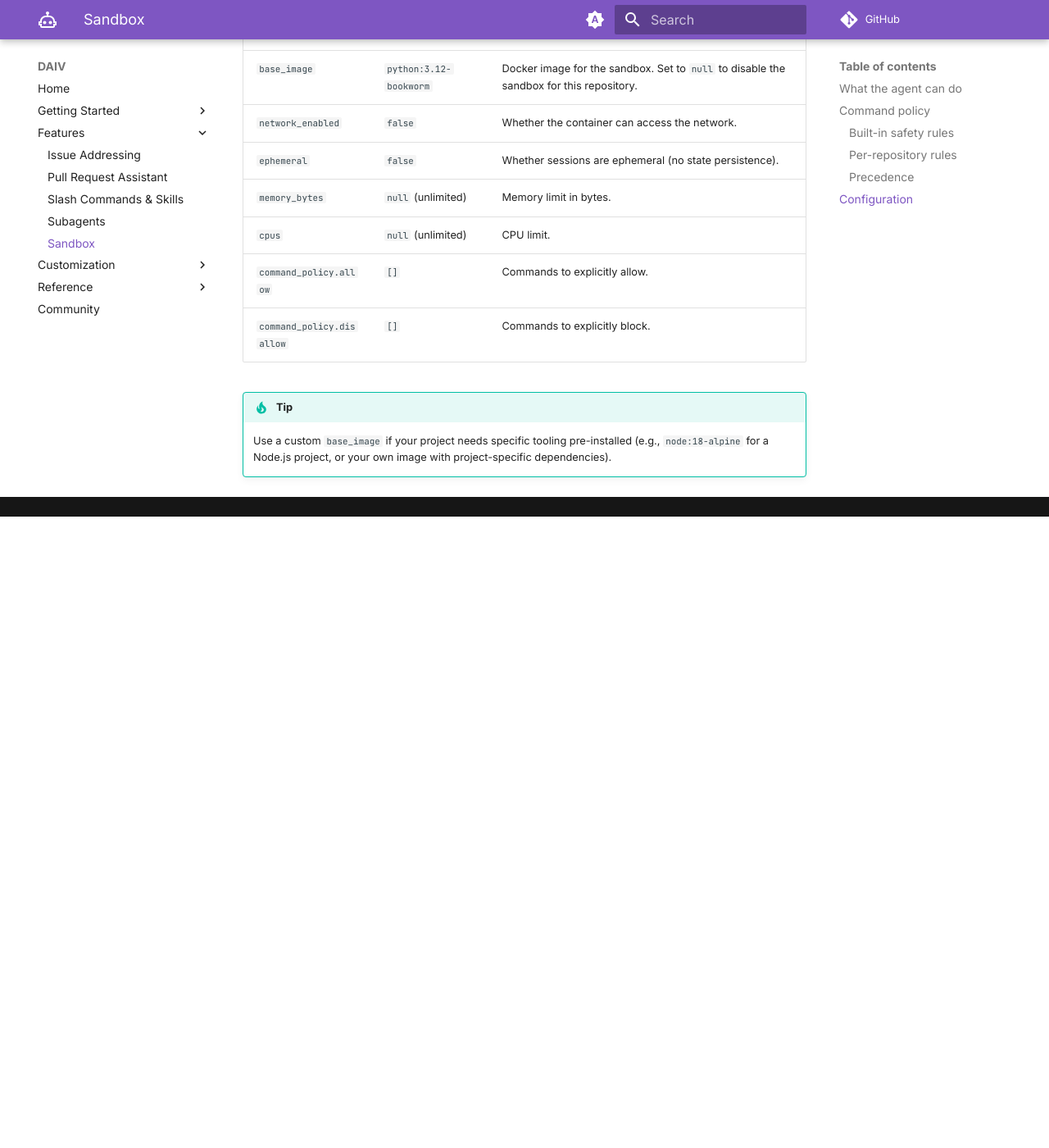
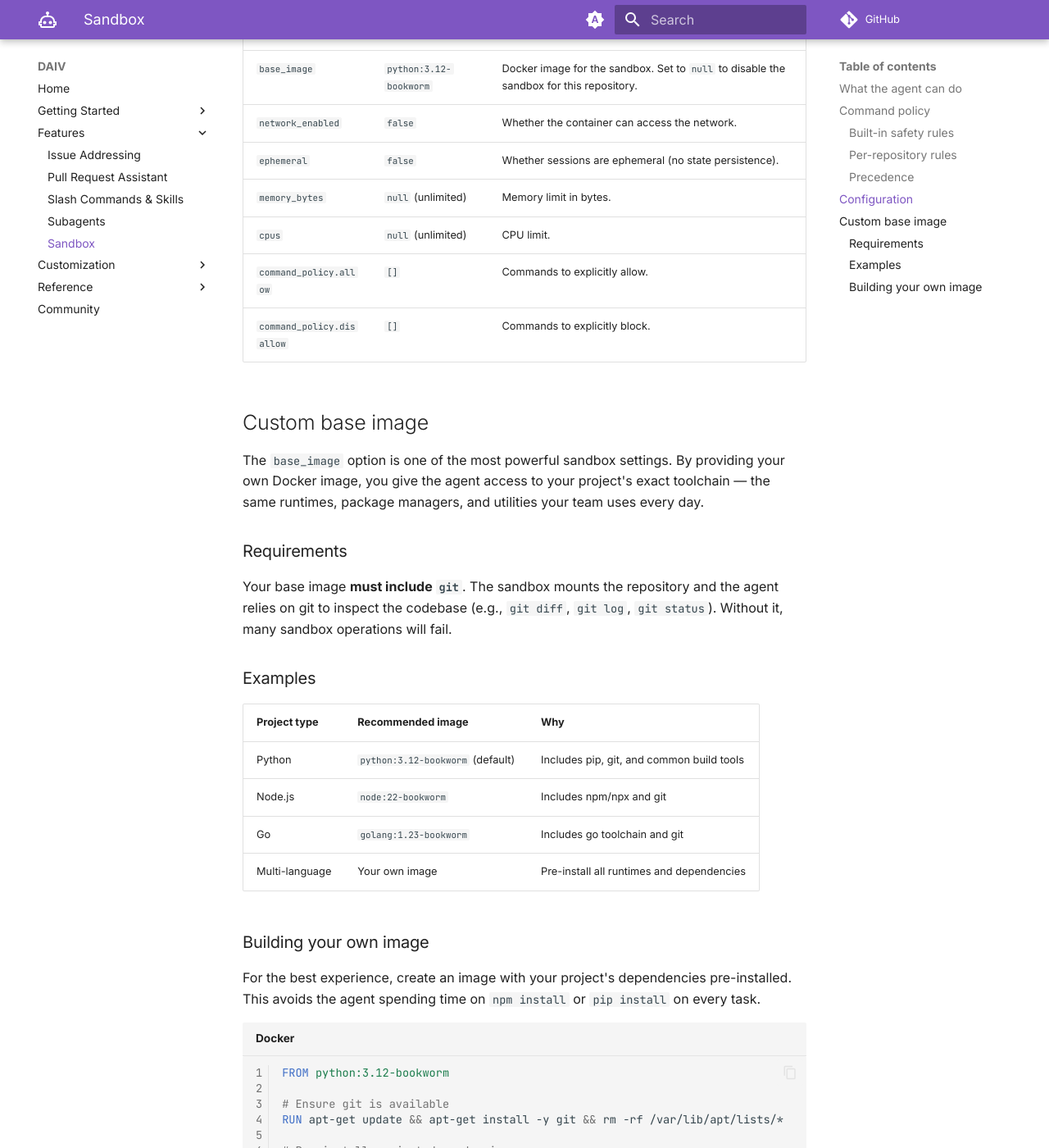
Before and after one commit to E1i2e1122/daiv, an MkDocs documentation site: the page built from docs/features/sandbox.md, in a window 1280 px wide and 1400 px high, scrolled down 2340 px. Shown: the whole window at 82% size. Built offline with MkDocs 1.6.1 and Material for MkDocs 9.7.7, drawn with Linux system fonts in a browser that asks for light colours; comment, search, counter and statistics services are not loaded; the version menu is left out; before the commit the page ends 2970 px from its top, so only the background shows below that; some of the changed text lies outside the part shown.

Commit message:
Added sandbox docs custom images section.

````diff
--- a/docs/features/sandbox.md
+++ b/docs/features/sandbox.md
@@ -84,5 +84,44 @@ sandbox:
 | `command_policy.allow` | `[]` | Commands to explicitly allow. |
 | `command_policy.disallow` | `[]` | Commands to explicitly block. |
 
+## Custom base image
+
+The `base_image` option is one of the most powerful sandbox settings. By providing your own Docker image, you give the agent access to your project's exact toolchain — the same runtimes, package managers, and utilities your team uses every day.
+
+### Requirements
+
+Your base image **must include `git`**. The sandbox mounts the repository and the agent relies on git to inspect the codebase (e.g., `git diff`, `git log`, `git status`). Without it, many sandbox operations will fail.
+
+### Examples
+
+| Project type | Recommended image | Why |
+|---|---|---|
+| Python | `python:3.12-bookworm` (default) | Includes pip, git, and common build tools |
+| Node.js | `node:22-bookworm` | Includes npm/npx and git |
+| Go | `golang:1.23-bookworm` | Includes go toolchain and git |
+| Multi-language | Your own image | Pre-install all runtimes and dependencies |
+
+### Building your own image
+
+For the best experience, create an image with your project's dependencies pre-installed. This avoids the agent spending time on `npm install` or `pip install` on every task.
+
+```dockerfile
+FROM python:3.12-bookworm
+
+# Ensure git is available
+RUN apt-get update && apt-get install -y git && rm -rf /var/lib/apt/lists/*
+
+# Pre-install project dependencies
+COPY requirements.txt .
+RUN pip install -r requirements.txt
+```
+
+Then reference it in `.daiv.yml`:
+
+```yaml
+sandbox:
+  base_image: "your-registry.example.com/your-project-sandbox:latest"
+```
+
 !!! tip
-    Use a custom `base_image` if your project needs specific tooling pre-installed (e.g., `node:18-alpine` for a Node.js project, or your own image with project-specific dependencies).
+    Pre-installing dependencies in your image makes the agent significantly faster — it can jump straight into running tests or builds instead of waiting for package installation.
````
